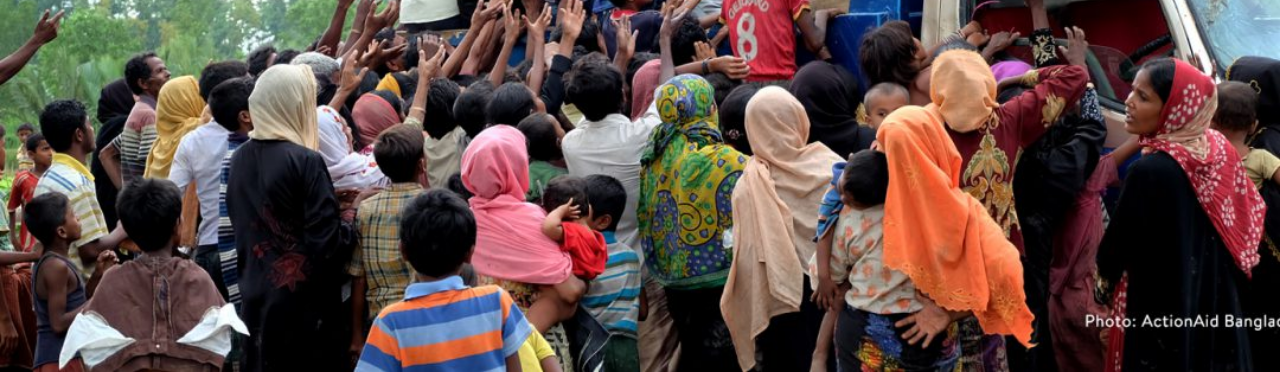
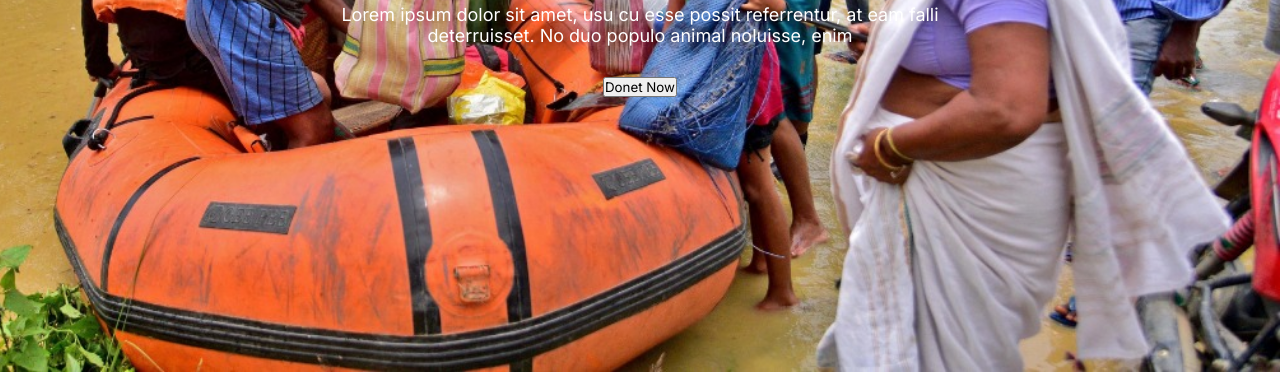
Before and after one commit to mintusikder/practice-project, a plain HTML site: page index.html in a window 1280 px wide. Shown: the part 428-800 px from the top of the page. Drawn offline with Linux system fonts and the light colour scheme.

Commit message:
background text added

```diff
--- a/index.html
+++ b/index.html
@@ -9,10 +9,13 @@
     <link rel="preconnect" href="https://fonts.googleapis.com"><link rel="preconnect" href="https://fonts.gstatic.com" crossorigin><link href="https://fonts.googleapis.com/css2?family=Inter&display=swap" rel="stylesheet">
 </head>
 <body>
+    <!-- header banner -->
     <header class="background">
-        <h1>Let’s Help Those Who Are More In Need</h1>
-        <p>Lorem ipsum dolor sit amet, usu cu esse possit referrentur, at eam falli deterruisset. No duo populo animal noluisse, enim</p>
+        <div class="text-section">
+            <h1 class="header-title">Let’s Help Those Who Are More In Need</h1>
+        <p class="header-description">Lorem ipsum dolor sit amet, usu cu esse possit referrentur, at eam falli deterruisset. No duo populo animal noluisse, enim</p>
         <button>Donet Now</button>
+        </div>
     </header>
 </body>
 </html>
--- a/styles/style.css
+++ b/styles/style.css
@@ -3,11 +3,30 @@
     padding: 0;
     font-family: 'Inter', sans-serif;
 }
+/* background image section */
 .background{
-    background-image: url(/images/donation2.jpg);
+    background-image: url(/images/donation5.jpg);
     background-size: cover;
     background-repeat: no-repeat;
     background-position: bottom right, left;
     background: gradient(360deg, #121212 0%, rgba(18, 18, 18, 0) 100%);;
     height: 100vh;
 }
+/* background text section */
+.text-section{
+    padding: 175px 305px;
+    text-align: center;
+}
+ .header-title{
+    color: #FFFFFF;
+    font-weight: 700;
+    font-size: 65px;
+    margin-bottom: 20px;
+}
+
+.header-description{
+    color: #FFFFFF;
+    font-weight: 400;
+    font-size: 18px;
+    margin-bottom: 30px;
+}
```
